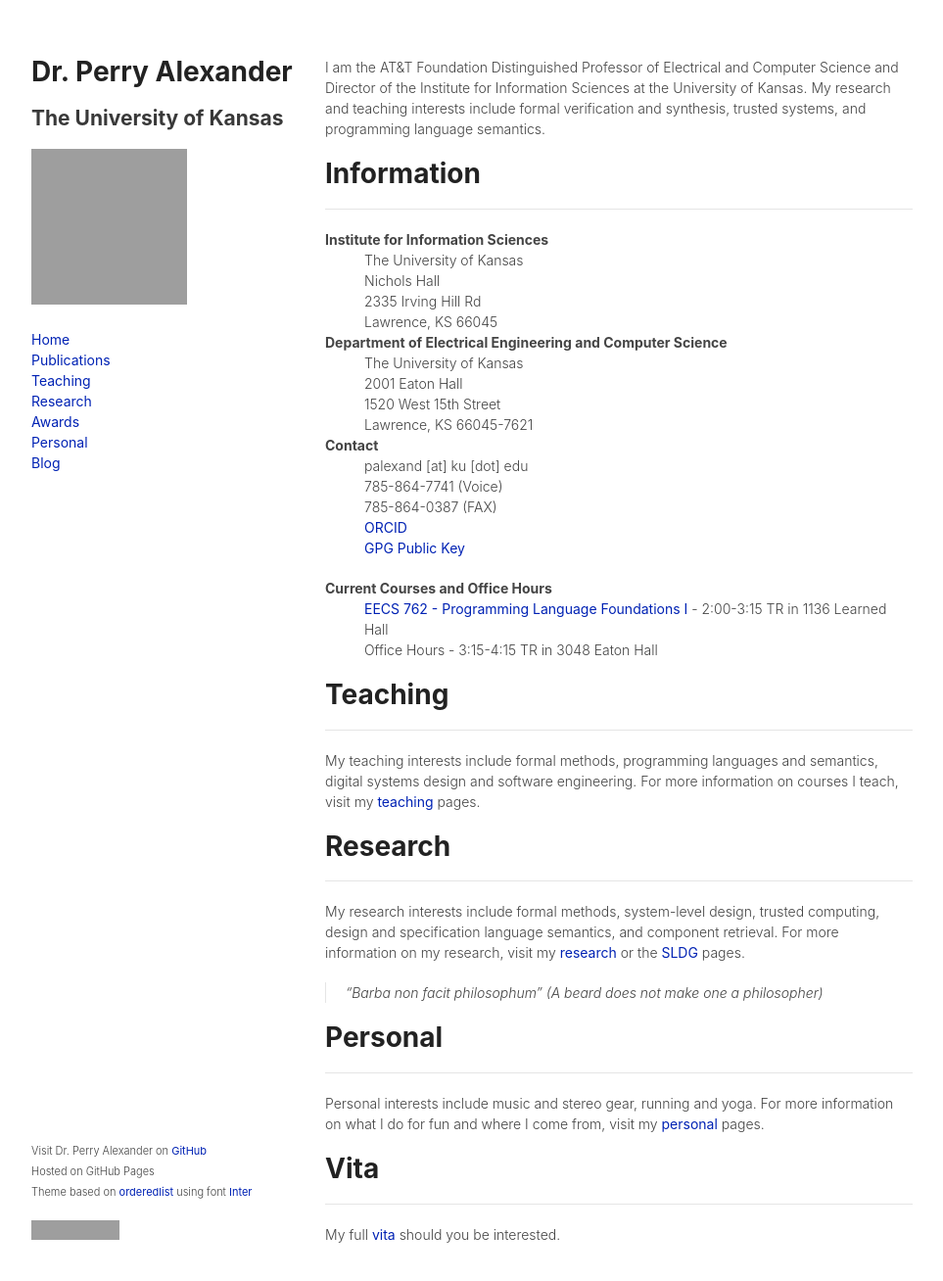
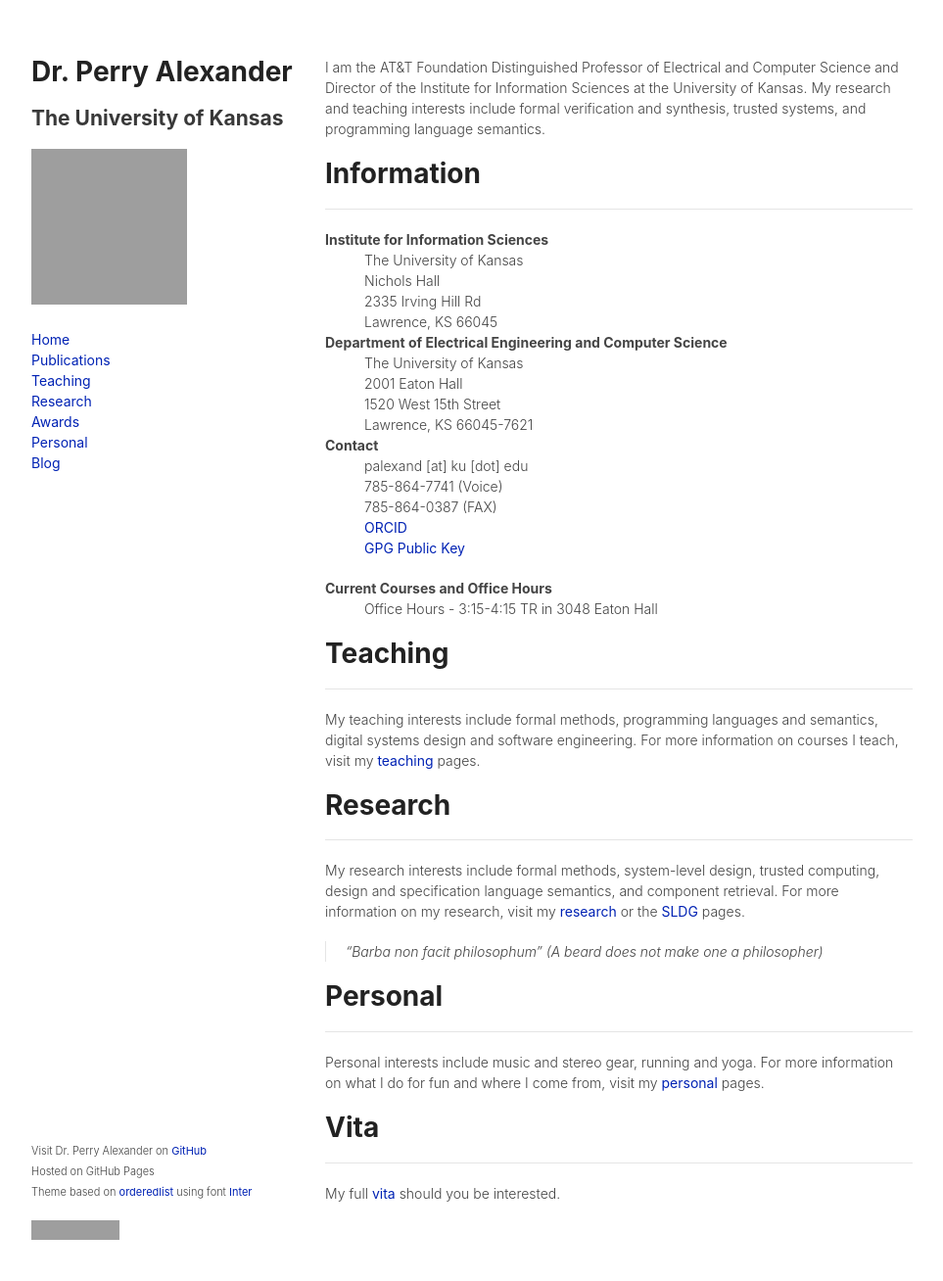
Before and after one commit to palexand/palexand.github.io, a Jekyll site: the page built from index.md, in a window 1280 px wide and 1341 px high. Shown: the top 1308 px of the window at 98% size, without its empty margins (158-1121 px from the left). Built offline with Jekyll 4.4.1, drawn with Linux system fonts in a browser that asks for light colours; some web fonts are replaced; grey boxes are pictures that could not be loaded.

Commit message:
remove location and time from EECS 762 teaching entry
Co-Authored-By: Claude Sonnet 4.6 <noreply@anthropic.com>

```diff
--- a/_data/teaching.yml
+++ b/_data/teaching.yml
@@ -21,8 +21,6 @@
   github: palexand
   repo: eecs762
   description: Programming Language Fundamentals is an introduction to the semantics of programming languages. The course will present modern approaches for defining dynamic and static semantics as well as verifying definitions and implementing interpreters. We will start with dynamic semantics defining languages using operational, denotational, and axiomatic semantics. We will then overview domain theory and being looking at static semantics and types. The course concentrates on pragmatic issues and requires both specification and verification of semantics and implementation of interpreters.
-  where: 1136 Learned Hall
-  when: 2:00-3:15 TR
 
 - name: EECS 755 - Software Requirements Modeling
   github: palexand
```
